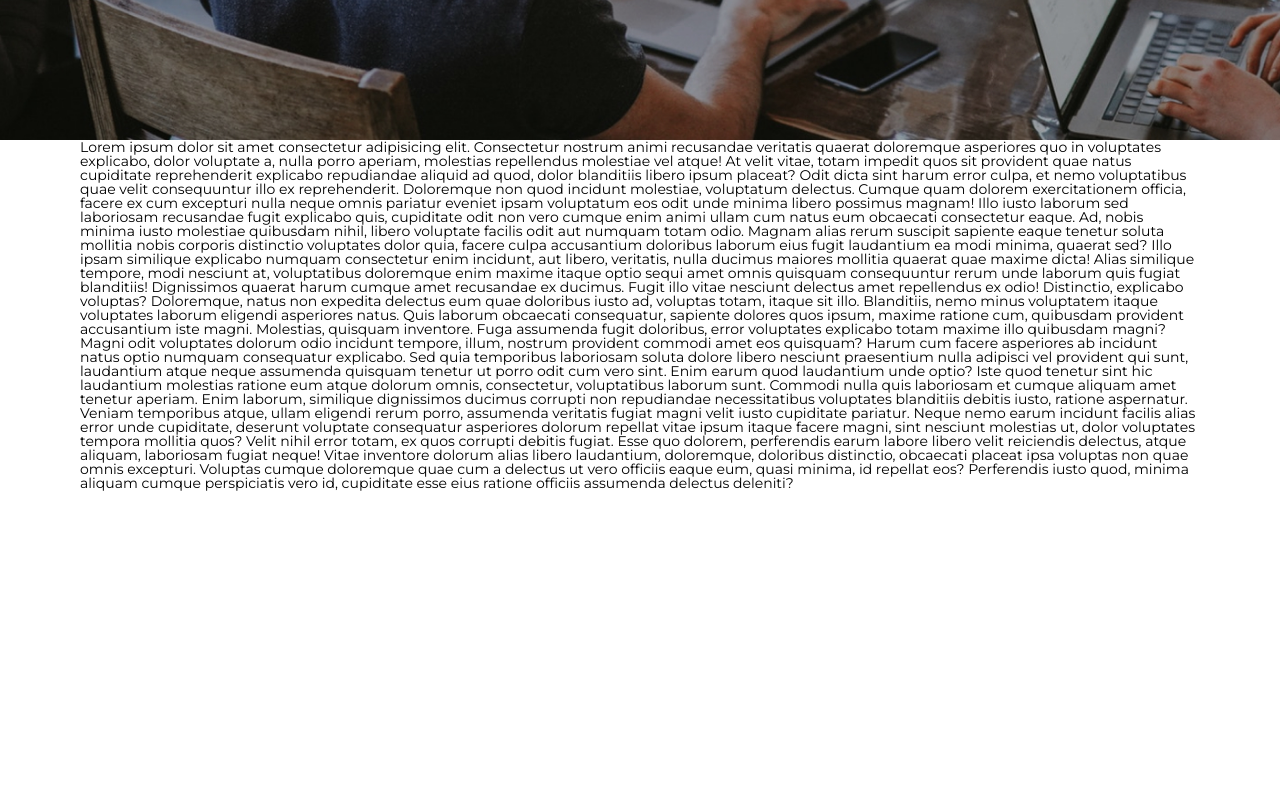
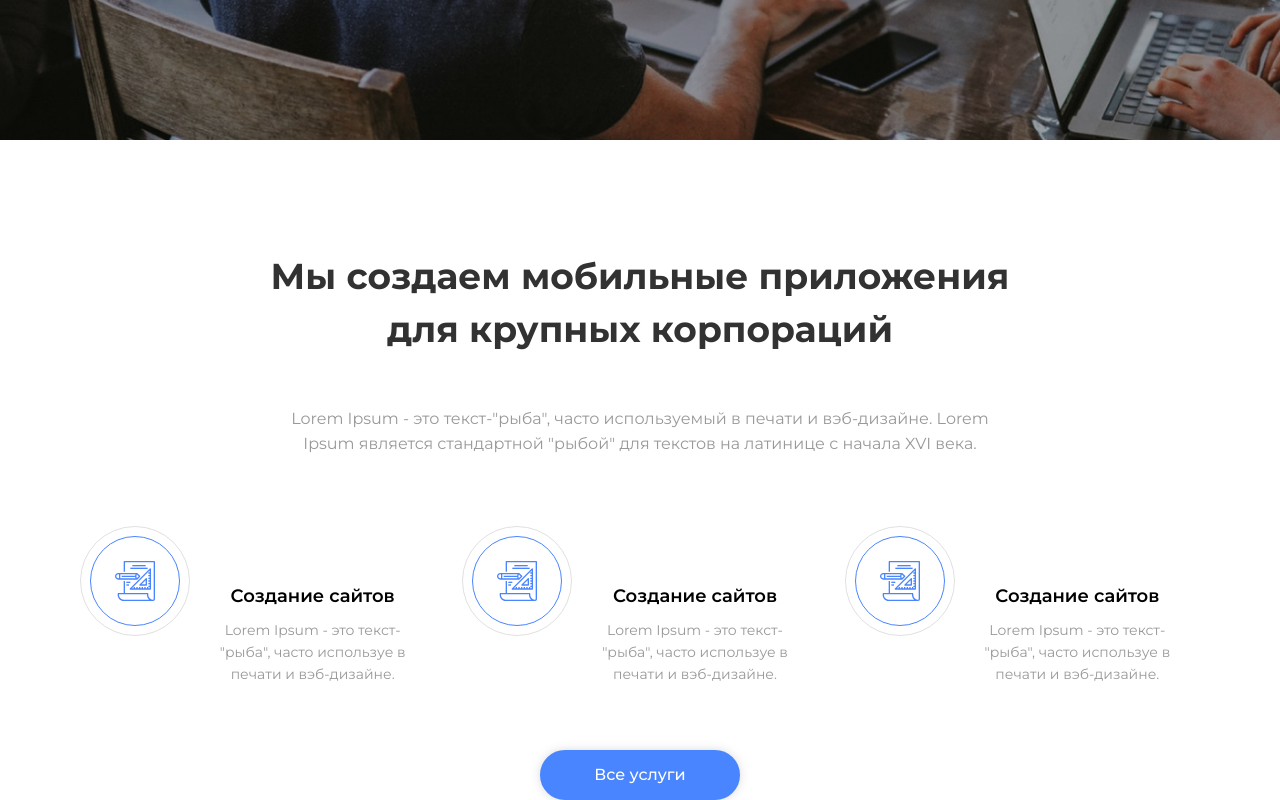
Before and after one commit to YoungSandw1ch/Template-4, a plain HTML site: page index.html in a window 1280 px wide. Shown: the part 681-1481 px from the top of the page. Before the commit the page ends 1173 px from the top, so only its background shows below. Drawn offline with Linux system fonts and the light colour scheme.

Commit message:
+1st block
block with SVG groups

```diff
--- a/css/styles.css
+++ b/css/styles.css
@@ -18,6 +18,8 @@ h1,h2,h3,h4,h5,h6 {font-size: inherit;font-weight: 400;}
 
 body{
     font-family: Montserrat;
+    font-size: 16px;
+    color: #000000;
 }
 .container {
     width: 1150px;
@@ -38,7 +40,6 @@ body{
 .header__menu {
     padding: 40px 0px 0px 50%;
     font-weight: 500;
-    font-size: 16px;
     line-height: 20px;
     border-bottom: 1px solid rgba(161, 161, 161, 0.5);
 }
@@ -75,7 +76,6 @@ body{
 }
 .fullscreen__title {
     font-weight: 500;
-    font-size: 16px;
     line-height: 20px;
 }
 .fullscreen__subtitle {
@@ -89,24 +89,82 @@ body{
 
 }
 .link{
-    font-size: 16px;
     line-height: 20px;
     font-weight: 500;
-    padding: 13px 36px;
+    padding: 13px 0;
     background: #4985FF;
     box-shadow: 0px 0px 10px rgba(111, 111, 111, 0.25);
     border-radius: 30px;
     border: 2px solid #4985FF;
+    color: #FFFFFF;
+    min-width: 200px;
 }
-.fullscreen__link:hover{
+.link:hover{
     color:#4985FF;
     background: #FFffff;
 
 }
-.fullscreen__link {
-    color: #FFFFFF;
-}
+
+/* ----------------------------------------main------------------------------------- */
 .main {
 }
+.title{
+    font-size: 36px;
+    line-height: 53px;
+    color: #323232;
+    font-weight: 700;
+}
+/* --------------------------------------servises----------------------------------- */
+.servises {
+    margin: 110px 0px 105px 0px;
+    text-align: center;
+}
+.servises__title {
+    max-width: 739px;
+    margin: 0 auto 50px;
+}
+.servises__subtitle {
+    line-height: 25px;
+    color: #999999;
+    margin: 0 auto 70px;
+    max-width: 730px;
+}
+.servises__row {
+    display: flex;
+    margin-bottom: 55px;
+}
+.servises__item {
+    flex: 0 0 calc((1120px - 54px)/3);
+    display: flex;
+}
+.servises__item:not(:last-child){
+    margin-right: 27px;
+}
+.servises__img {
+    min-width: 110px;
+    min-height: 110px;
+    background: url(/img/icon/Ellipse-1.svg) 0 0 no-repeat,url(/img/icon/Ellipse-2.svg) 10px 10px no-repeat,url(/img/icon/project.svg) 35px 35px no-repeat;
+}
+.servises__body {
+    padding: 10px;
+}
+.servises__body p:first-child{
+    font-size: 18px;
+    line-height: 22px;
+    font-weight: 600;
+    padding-top: 49px;
+    margin-bottom: 12px;
+}
+.servises__body p:last-child{
+    font-size: 14px;
+    line-height: 22px;
+    color: #999999;
+}
+.servises__link{
+    display: inline-block;
+}
+
+
+
 .footer {
 }
--- a/index.html
+++ b/index.html
@@ -33,47 +33,37 @@
         </header>
         <main class="main">
             <div class="container">
-                <div class="content">
-                    Lorem ipsum dolor sit amet consectetur adipisicing elit. Consectetur nostrum animi recusandae
-                    veritatis quaerat doloremque asperiores quo in voluptates explicabo, dolor voluptate a, nulla porro
-                    aperiam, molestias repellendus molestiae vel atque! At velit vitae, totam impedit quos sit provident
-                    quae natus cupiditate reprehenderit explicabo repudiandae aliquid ad quod, dolor blanditiis libero
-                    ipsum placeat? Odit dicta sint harum error culpa, et nemo voluptatibus quae velit consequuntur illo
-                    ex reprehenderit. Doloremque non quod incidunt molestiae, voluptatum delectus. Cumque quam dolorem
-                    exercitationem officia, facere ex cum excepturi nulla neque omnis pariatur eveniet ipsam voluptatum
-                    eos odit unde minima libero possimus magnam! Illo iusto laborum sed laboriosam recusandae fugit
-                    explicabo quis, cupiditate odit non vero cumque enim animi ullam cum natus eum obcaecati consectetur
-                    eaque. Ad, nobis minima iusto molestiae quibusdam nihil, libero voluptate facilis odit aut numquam
-                    totam odio. Magnam alias rerum suscipit sapiente eaque tenetur soluta mollitia nobis corporis
-                    distinctio voluptates dolor quia, facere culpa accusantium doloribus laborum eius fugit laudantium
-                    ea modi minima, quaerat sed? Illo ipsam similique explicabo numquam consectetur enim incidunt, aut
-                    libero, veritatis, nulla ducimus maiores mollitia quaerat quae maxime dicta! Alias similique
-                    tempore, modi nesciunt at, voluptatibus doloremque enim maxime itaque optio sequi amet omnis
-                    quisquam consequuntur rerum unde laborum quis fugiat blanditiis! Dignissimos quaerat harum cumque
-                    amet recusandae ex ducimus. Fugit illo vitae nesciunt delectus amet repellendus ex odio! Distinctio,
-                    explicabo voluptas? Doloremque, natus non expedita delectus eum quae doloribus iusto ad, voluptas
-                    totam, itaque sit illo. Blanditiis, nemo minus voluptatem itaque voluptates laborum eligendi
-                    asperiores natus. Quis laborum obcaecati consequatur, sapiente dolores quos ipsum, maxime ratione
-                    cum, quibusdam provident accusantium iste magni. Molestias, quisquam inventore. Fuga assumenda fugit
-                    doloribus, error voluptates explicabo totam maxime illo quibusdam magni? Magni odit voluptates
-                    dolorum odio incidunt tempore, illum, nostrum provident commodi amet eos quisquam? Harum cum facere
-                    asperiores ab incidunt natus optio numquam consequatur explicabo. Sed quia temporibus laboriosam
-                    soluta dolore libero nesciunt praesentium nulla adipisci vel provident qui sunt, laudantium atque
-                    neque assumenda quisquam tenetur ut porro odit cum vero sint. Enim earum quod laudantium unde optio?
-                    Iste quod tenetur sint hic laudantium molestias ratione eum atque dolorum omnis, consectetur,
-                    voluptatibus laborum sunt. Commodi nulla quis laboriosam et cumque aliquam amet tenetur aperiam.
-                    Enim laborum, similique dignissimos ducimus corrupti non repudiandae necessitatibus voluptates
-                    blanditiis debitis iusto, ratione aspernatur. Veniam temporibus atque, ullam eligendi rerum porro,
-                    assumenda veritatis fugiat magni velit iusto cupiditate pariatur. Neque nemo earum incidunt facilis
-                    alias error unde cupiditate, deserunt voluptate consequatur asperiores dolorum repellat vitae ipsum
-                    itaque facere magni, sint nesciunt molestias ut, dolor voluptates tempora mollitia quos? Velit nihil
-                    error totam, ex quos corrupti debitis fugiat. Esse quo dolorem, perferendis earum labore libero
-                    velit reiciendis delectus, atque aliquam, laboriosam fugiat neque! Vitae inventore dolorum alias
-                    libero laudantium, doloremque, doloribus distinctio, obcaecati placeat ipsa voluptas non quae omnis
-                    excepturi. Voluptas cumque doloremque quae cum a delectus ut vero officiis eaque eum, quasi minima,
-                    id repellat eos? Perferendis iusto quod, minima aliquam cumque perspiciatis vero id, cupiditate esse
-                    eius ratione officiis assumenda delectus deleniti?
-                </div>
+                <section class="servises">
+                    <p class="servises__title title">Мы создаем мобильные приложения
+                        для крупных корпораций</p>
+                    <p class="servises__subtitle">Lorem Ipsum - это текст-"рыба", часто используемый в печати и
+                        вэб-дизайне. Lorem Ipsum является стандартной "рыбой" для текстов на латинице с начала XVI века.
+                    </p>
+                    <div class="servises__row">
+                        <div class="servises__item">
+                            <div class="servises__img"></div>
+                            <div class="servises__body">
+                                <p>Создание сайтов</p>
+                                <p>Lorem Ipsum - это текст- "рыба", часто используе в печати и вэб-дизайне.</p>
+                            </div>
+                        </div>
+                        <div class="servises__item">
+                            <div class="servises__img"></div>
+                            <div class="servises__body">
+                                <p>Создание сайтов</p>
+                                <p>Lorem Ipsum - это текст- "рыба", часто используе в печати и вэб-дизайне.</p>
+                            </div>
+                        </div>
+                        <div class="servises__item">
+                            <div class="servises__img"></div>
+                            <div class="servises__body">
+                                <p>Создание сайтов</p>
+                                <p>Lorem Ipsum - это текст- "рыба", часто используе в печати и вэб-дизайне.</p>
+                            </div>
+                        </div>
+                    </div>
+                    <a class="servises__link link" href="#">Все услуги</a>
+                </section>
             </div>
         </main>
         <footer class="footer"></footer>
```
